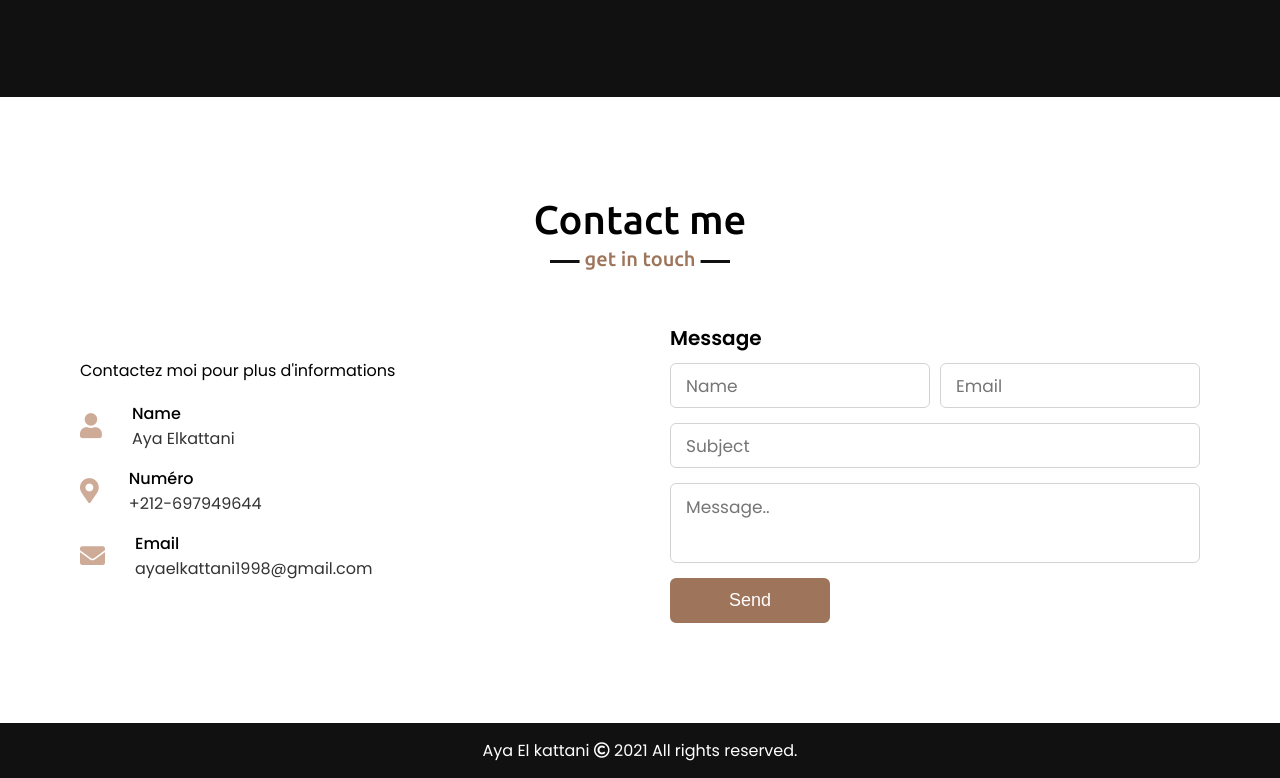
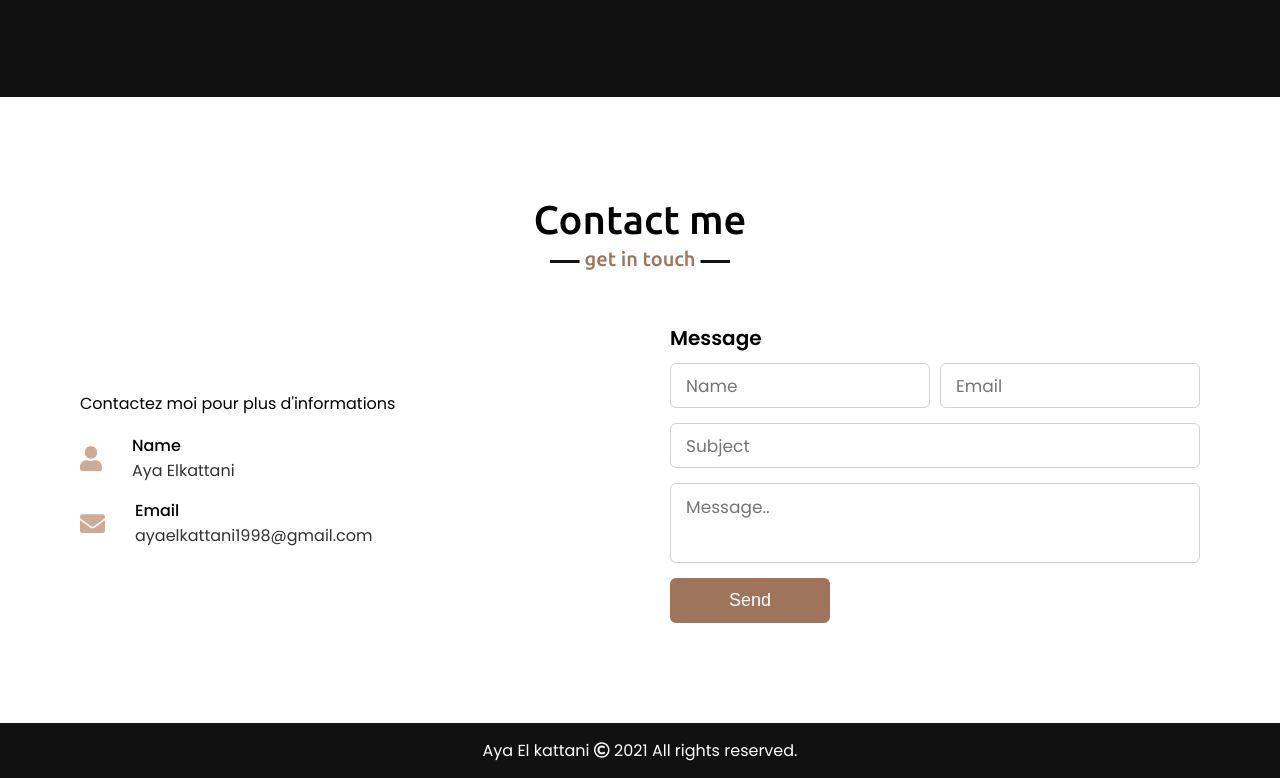
Before and after one commit to AYA9889/My-portfolio, a plain HTML site: page index.html in a window 1280 px wide. Shown: the part 2600-3378 px from the top of the page. Drawn offline with nearby package versions, Linux system fonts and the light colour scheme.

Commit message:
Update index.html

```diff
--- a/index.html
+++ b/index.html
@@ -137,13 +137,6 @@
                             </div>
                         </div>
                         <div class="row">
-                            <i class="fas fa-map-marker-alt "  style="color:rgba(206, 171, 151)"></i>
-                            <div class="info">
-                                <div class="head">Numéro</div>
-                                <div class="sub-title">+212-697949644</div>
-                            </div>
-                        </div>
-                        <div class="row">
                             <i class="fas fa-envelope" style="color:rgba(206, 171, 151)"></i>
                             <div class="info">
                                 <div class="head">Email</div>
```
